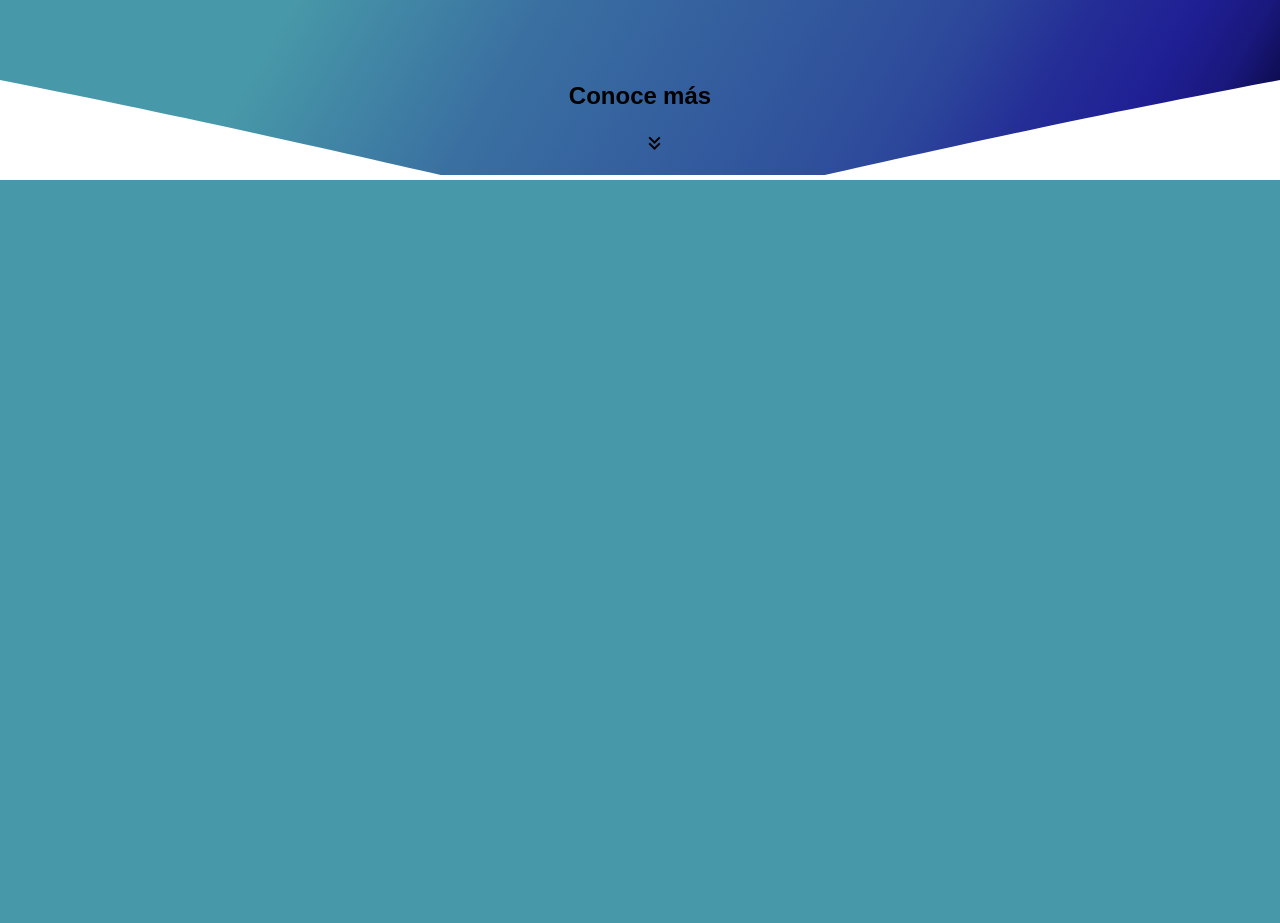
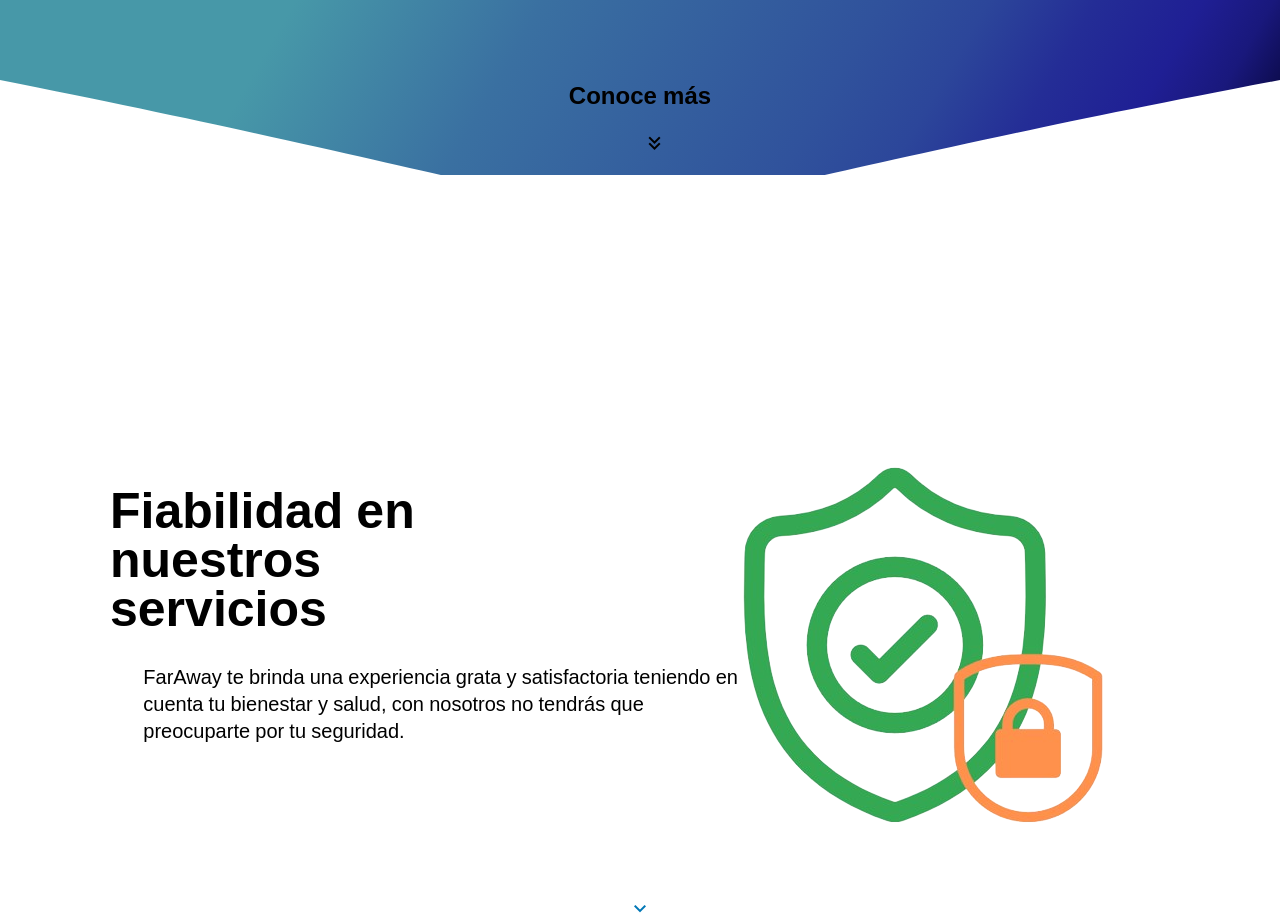
Before and after one commit to WebFarAway/FARAWAY, a Flask app: page / in a window 1280 px wide. Shown: the part 691-1614 px from the top of the page. Before the commit the page ends 871 px from the top, so only its background shows below. Run offline with Flask 3, Linux system fonts and the light colour scheme; some libraries are stand-ins or nearby versions.

Commit message:
update 3

```diff
--- a/static/css/inicioPagina.css
+++ b/static/css/inicioPagina.css
@@ -239,7 +239,7 @@ header {
     align-items: center;
 }
 
-.login_register a {
+.login_register button {
     --primary-color: #0096C7;
     --secondary-color: #fff;
     --hover-color: #0077B6;
@@ -258,13 +258,13 @@ header {
     font-weight: bold;
 }
 
-.login_register a .arrow-wrapper {
+.login_register button .arrow-wrapper {
     display: flex;
     justify-content: center;
     align-items: center;
 }
 
-.login_register a .arrow {
+.login_register button .arrow {
     margin-top: 1px;
     width: var(--arrow-width);
     background: var(--primary-color);
@@ -273,7 +273,7 @@ header {
     transition: 0.2s;
 }
 
-.login_register a .arrow::before {
+.login_register button .arrow::before {
     content: "";
     box-sizing: border-box;
     position: absolute;
@@ -287,15 +287,15 @@ header {
     transform: rotate(-45deg);
 }
 
-.login_register a:hover {
+.login_register button:hover {
     background-color: var(--hover-color);
 }
 
-.login_register a:hover .arrow {
+.login_register button:hover .arrow {
     background: var(--secondary-color);
 }
 
-.login_register a:hover .arrow:before {
+.login_register button:hover .arrow:before {
     right: 0;
 }
 
--- a/templates/inicioPagina.html
+++ b/templates/inicioPagina.html
@@ -5,19 +5,12 @@
     <meta name="viewport" content="width=device-width, initial-scale=1.0">
     <title>FarAway</title>
     <link rel="icon" href="">
-    <link rel="stylesheet" href="inicioPagina.css">
+    <link rel="stylesheet" href="{{url_for('static', filename= 'css/inicioPagina.css')}}">
     <link rel="stylesheet" href="https://fonts.googleapis.com/css2?family=Material+Symbols+Outlined:opsz,wght,FILL,GRAD@20..48,100..700,0..1,-50..200" />
 </head>
 <body>
     <style>
         @import url('https://fonts.googleapis.com/css2?family=Rubik:ital,wght@0,300..900;1,300..900&display=swap');
-        .material-symbols-outlined {
-            font-variation-settings:
-            'FILL' 0,
-            'wght' 400,
-            'GRAD' 0,
-            'opsz' 24
-        }
         .material-symbols-outlined {
             font-variation-settings:
             'FILL' 0,
@@ -104,8 +99,18 @@
     </div>
     <div class="final_body" ><svg viewBox="0 0 500 150" preserveAspectRatio="none"><path d="M0.00,49.98 C332.10,218.59 162.24,213.66 500.00,49.98 L500.00,150.00 L0.00,150.00 Z" "></path></svg></div>
     <div style="height: 150px; overflow: hidden;" ><svg viewBox="0 0 500 150" preserveAspectRatio="none" style="height: 100%; width: 100%;"><path d="M0.00,49.98 C332.10,218.59 162.24,213.66 500.00,49.98 L500.00,150.00 L0.00,150.00 Z" style="stroke: none; fill: #fff;"></path></svg></div>
-
-
-    <script src="inicioPagina.js"></script>
+    <div class="contenedor_seguridad">
+        <div class="texto_seguridad">
+            <h1>Fiabilidad en nuestros servicios</h1>
+            <p>FarAway te brinda una experiencia grata y satisfactoria teniendo en cuenta tu bienestar y salud, con nosotros no tendrás que preocuparte por tu seguridad.</p>
+        </div>
+        <div class="logo_seguridad">
+            <img src="{{url_for('static', filename= 'img/imagen8.png')}}">
+        </div>
+    </div>
+    <div class="flecha_seguridad">
+    <span class="material-symbols-outlined flecha">expand_more</span>
+    </div>
+    <script src="{{url_for('static', filename= 'js/inicioPagina.js')}}"></script>
 </body>
 </html>
```
Also changed, not shown: other parts of templates/inicioPagina.html (+13 -11 lines).
